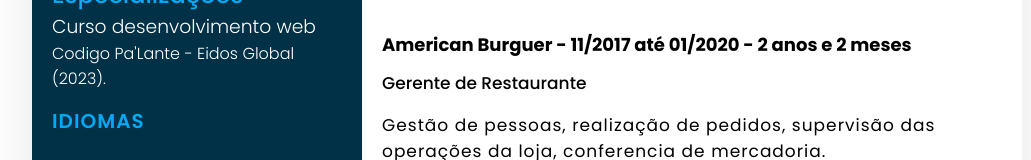
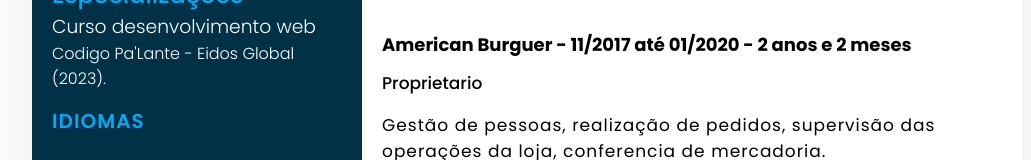
Before and after one commit to EduardoV82/Curriculo-pt-br, a plain HTML site: page index.html in a window 1280 px wide. Shown: the part 747-907 px from the top of the page, without its empty margins (113-1144 px from the left). Drawn offline with Linux system fonts and the light colour scheme.

Commit message:
Update index.html

```diff
--- a/index.html
+++ b/index.html
@@ -113,7 +113,7 @@
                     </li>
                     <li>
                         <h2  class="h2">American Burguer - 11/2017 até 01/2020 - 2 anos e 2 meses</h2>
-                        <h3  class="h3">Gerente de Restaurante</h3>
+                        <h3  class="h3">Proprietario</h3>
                         <h4  class="h4">Gestão de pessoas, realização de pedidos, supervisão das operações da loja, conferencia de mercadoria.
                         </h4>
                     </li>
```
